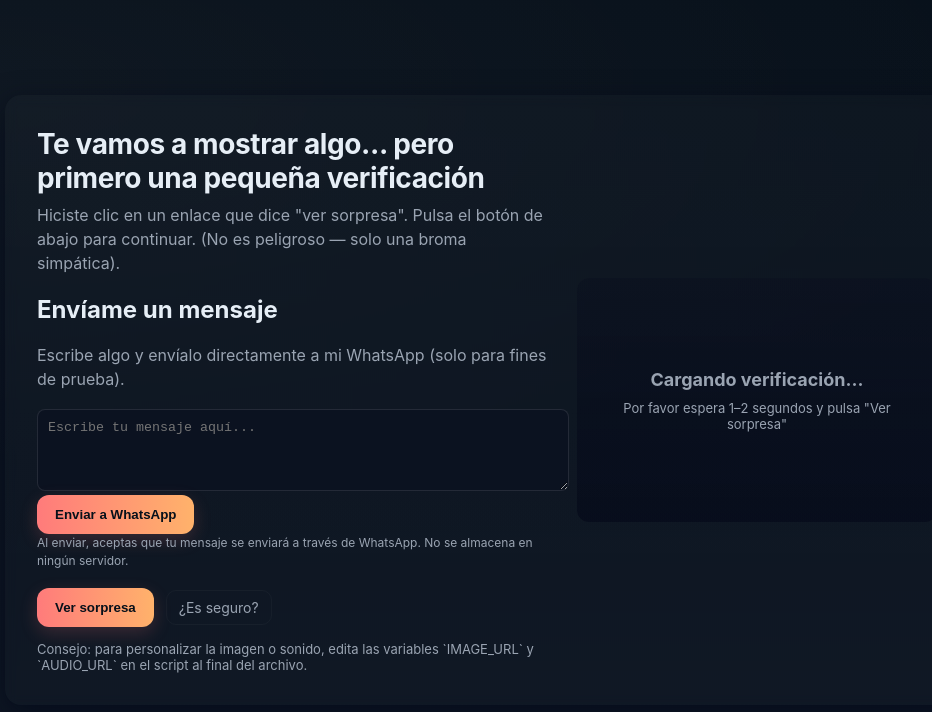
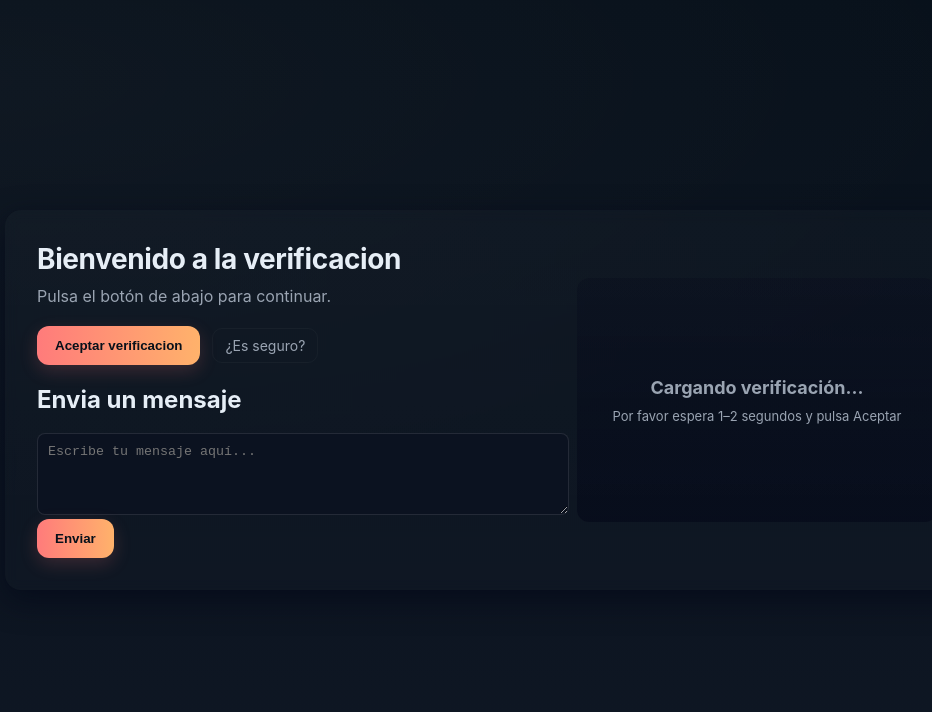
Before and after one commit to Rickardo4444/PaginaTroll, a plain HTML site: page index.html in a window 1280 px wide. Shown: the whole page, without its empty margins (153-1085 px from the left). Drawn offline with Linux system fonts and the light colour scheme.

Commit message:
Update verification message and button text

```diff
--- a/index.html
+++ b/index.html
@@ -113,23 +113,18 @@
 <body>
   <div class="card" role="main" aria-labelledby="title">
     <div class="left">
-      <h1 id="title">Te vamos a mostrar algo... pero primero una pequeña verificación</h1>
-      <p>Hiciste clic en un enlace que dice "ver sorpresa". Pulsa el botón de abajo para continuar. (No es peligroso — solo una broma simpática).</p>
-      <div id="formSection">
-        <h2>Envíame un mensaje</h2>
-        <p>Escribe algo y envíalo directamente a mi WhatsApp (solo para fines de prueba).</p>
-        <textarea id="messageInput" placeholder="Escribe tu mensaje aquí..." rows="4" style="width:100%; padding:10px; border-radius:8px; background:var(--card); color:var(--muted); border:1px solid rgba(255,255,255,0.1);"></textarea>
-        <button class="btn" id="sendBtn">Enviar a WhatsApp</button>
-        <p style="font-size:12px; color:var(--muted);">Al enviar, aceptas que tu mensaje se enviará a través de WhatsApp. No se almacena en ningún servidor.</p>
-      </div>
+      <h1 id="title">Bienvenido a la verificacion</h1>
+      <p>Pulsa el botón de abajo para continuar.</p>
+
       <div class="cta">
-        <button class="btn" id="revealBtn" aria-controls="preview">Ver sorpresa</button>
+        <button class="btn" id="revealBtn" aria-controls="preview">Aceptar verificacion</button>
         <a class="link" href="#" id="safeLink" title="Abrir una página segura" onclick="alert('Obvio que es seguro ntp :3'); return false;">¿Es seguro?</a>
       </div>
-
-      <footer>
-        Consejo: para personalizar la imagen o sonido, edita las variables `IMAGE_URL` y `AUDIO_URL` en el script al final del archivo.
-      </footer>
+      <div id="formSection">
+        <h2>Envia un mensaje</h2>
+        <textarea id="messageInput" placeholder="Escribe tu mensaje aquí..." rows="4" style="width:100%; padding:10px; border-radius:8px; background:var(--card); color:var(--muted); border:1px solid rgba(255,255,255,0.1);"></textarea>
+        <button class="btn" id="sendBtn">Enviar</button>
+      </div>
     </div>
 
     <div class="preview" id="preview">
@@ -138,7 +133,7 @@
       <!-- Elemento que se muestra antes de revelar -->
       <div class="spoof" id="spoof">
         <strong style="font-size:18px">Cargando verificación...</strong>
-        <div class="small">Por favor espera 1–2 segundos y pulsa "Ver sorpresa"</div>
+        <div class="small">Por favor espera 1–2 segundos y pulsa Aceptar</div>
       </div>
 
       <!-- Aquí aparecerá la imagen/gif -->
```
